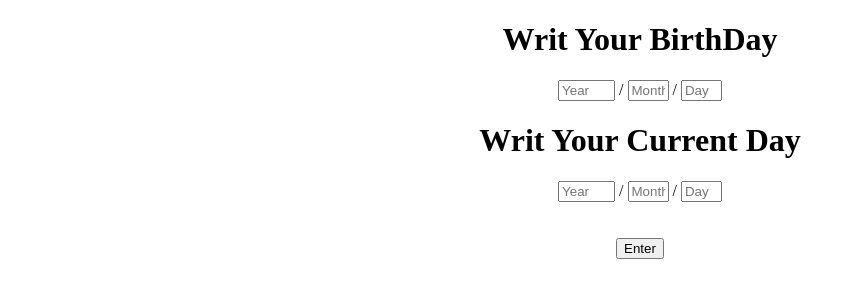
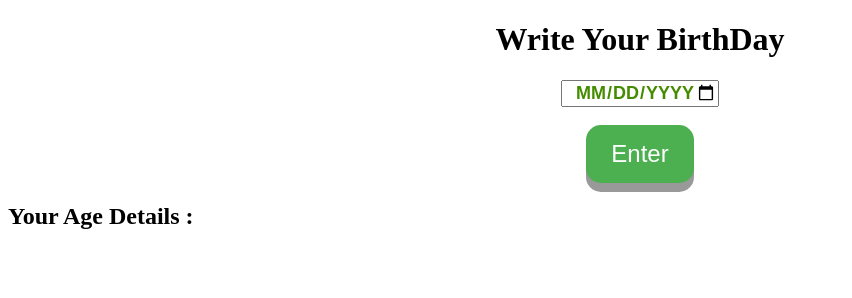
Before and after one commit to RedouaneMostefa/Ex-Age-Calculator, a plain HTML site: page index.html in a window 1280 px wide. Shown: the whole page, without its empty margins (0-852 px from the left). Drawn offline with Linux system fonts and the light colour scheme.

Commit message:
final work of Age Calculator
i just try many methods for date and convert from string to integer and calcul Age with Years and Months And days i can make it more datails like your life in hours or minutes and seconds and milisec

```diff
--- a/css.css
+++ b/css.css
@@ -1,3 +1,44 @@
 body {
     text-align: center
 }
+h2 {
+    text-align: left
+}
+h3{
+    display:inline-block;
+
+}
+button {
+  padding: 15px 25px;
+  font-size: 24px;
+  text-align: center;
+  cursor: pointer;
+  outline: none;
+  color: #fff;
+  background-color: #4CAF50;
+  border: none;
+  border-radius: 15px;
+  box-shadow: 0 9px #999;
+}
+
+button:hover {background-color: #3e8e41}
+
+button:active {
+  background-color: #3e8e41;
+  box-shadow: 0 5px #666;
+  transform: translateY(4px);
+    }
+
+
+
+input {
+    margin: 0 auto;
+
+    font-family: arial, sans-serif;
+    font-size: 18px;
+    font-weight: bold;
+    text-transform: uppercase;
+    text-align:right;
+    color: #458b00;
+
+}
--- a/index.html
+++ b/index.html
@@ -3,22 +3,19 @@
     <head>
         <title>fast test</title>
         <meta charset="utf-8">
+        <meta name="viewport" content="width=device-width, initial-scale=1">
         <link rel="stylesheet" type="text/css" href="css.css">
     </head>
     <body>
-        <h1> Writ Your BirthDay </h1>
-        <input placeholder="Year" type="text" id="ybd" size="4"> <span>/</span>
-        <input placeholder="Month" type="text" id="mbd" size="2"> <span>/</span>
-        <input placeholder="Day" type="text" id="dbd" size="2">
-        <h1> Writ Your Current Day </h1>
-        <input placeholder="Year" type="text" id="ycd" size="4"> <span>/</span>
-        <input placeholder="Month" type="text" id="mcd" size="2"> <span>/</span>
-        <input placeholder="Day" type="text" id="dcd" size="2">
+        <h1> Write Your BirthDay </h1>
+        <input type="date" id="date">
         <br>
         <br>
+        <button class="button" onclick="newClacul()"><span>Enter</span></button>
+
+        <h2>Your Age Details :</h2>
         <br>
-        <button type="button" onclick="newClacul()">Enter</button>
-
+        <div id="showTime" ></div>
 
 
         <script src="main.js"></script>
--- a/main.js
+++ b/main.js
@@ -1,25 +1,42 @@
 /*jslint plusplus : true */
+/*jshint es5: false */
 /*global console, alert, prompt*/
 
 function newClacul() {
     "use strict";
-    var
-        year,
-        ybd = document.getElementById("ybd").value,
-        mbd = document.getElementById("mbd").value,
-        dbd = document.getElementById("dbd").value,
+    var cbd = document.getElementById("date").value,// required a value from type date
+        ybd = parseInt(cbd.substring(0, 4), 10),//convert a value from string to integer (year_val)
+        mbd = parseInt(cbd.substring(5, 7), 10),//convert a value from string to integer (month_val)
+        dbd = parseInt(cbd.substring(8, 10), 10),//convert a value from string to integer (day_val)
+        bd = new Date(ybd, mbd - 1, dbd),//convert our int_val to UTC Date !(mbd-1) month beg from 0
+        bdOnMls = new Date() - bd,//Subtraction our birthday from UTC date to become mellisec num
+        yOfBd = Math.floor(bdOnMls / 31536000000),//year of birthday on natural number
+        dOfBd = Math.floor((bdOnMls % 31536000000) / 86400000),//day of birthday on natural number
+        mOfBd = Math.floor(dOfBd / 30);//month of birthday on natural number
 
-        ycd = document.getElementById("ycd").value,
-        mcd = document.getElementById("mcd").value,
-        dcd = document.getElementById("dcd").value;
-
-
-    year = ycd - ybd;
+    dOfBd = dOfBd % 30;//rest days from months
 
 
 
-    alert(year);
 
 
+    if (isNaN(yOfBd) || isNaN(mOfBd) || isNaN(dOfBd)) {//if a user dont put a birthday correctly
+        document.getElementById("showTime").innerHTML = "<h1>You Don't Put your Birth day date correctly</h1>";
+    } else {
+
+        document.getElementById("showTime").innerHTML =
+            "<h1> You have </h1>    "
+            +
+            " <h3 style='color:red;font-size: 30px'> " + yOfBd + " </h3> "
+            +
+            "  <h3> Year Old  And </h3> <br> "
+            +
+            "  <h3 style='color:red;font-size: 30px'>  " + mOfBd + "  </h3>  "
+            +
+            " <h3> Months And </h3> <br> "
+            +
+            "<h3 style='color:red;font-size: 30px' >  " + dOfBd + "  </h3>"
+            +
+            "  <h3>  Days   </h3>";
+    }
 }
-newClacul();
```
